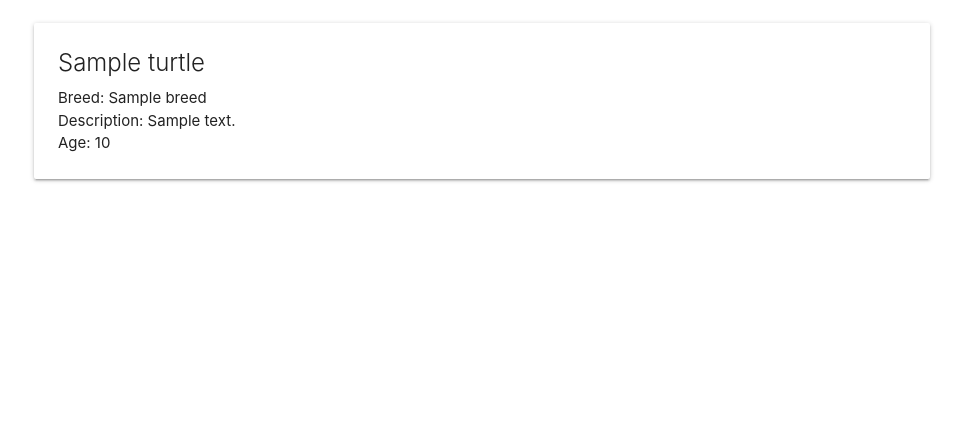
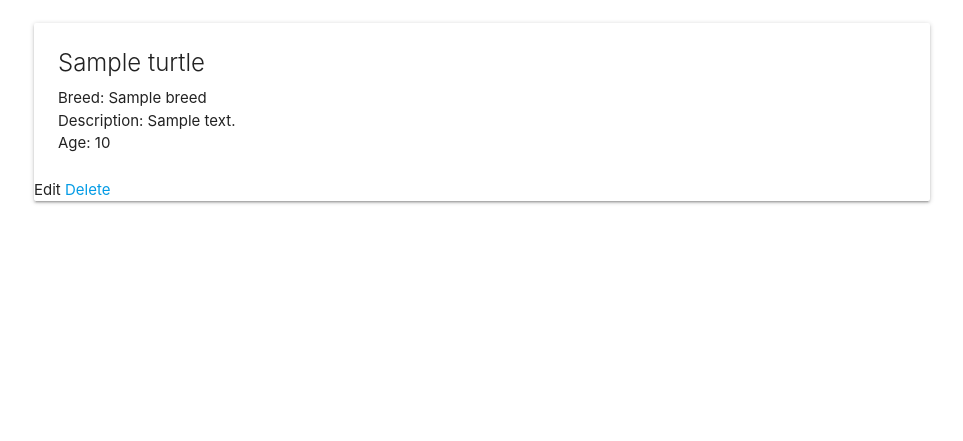
Before and after one commit to mykindofscum/TurtleCollector, a Django app: template main_app/templates/turtles/detail.html in a window 1280 px wide. Shown: the part 177-618 px from the top of the page, without its empty margins (158-1121 px from the left). Run offline with Django 3.2, Linux system fonts and the light colour scheme; the template is opened without the code that fills it: most values are stand-ins (such as "Sample title", 1, 10 or a date in 2020).

Commit message:
Add delete and updateview/link

```diff
--- a/main_app/models.py
+++ b/main_app/models.py
@@ -1,4 +1,5 @@
 from django.db import models
+from django.urls import reverse
 
 # Create your models here.
 class Turtle(models.Model):
@@ -9,3 +10,6 @@ class Turtle(models.Model):
 
     def __str__(self):
         return self.name
+
+    def get_absolute_url(self):
+        return reverse('detail', kwargs={'turtle_id': self.id})
--- a/main_app/templates/turtles/detail.html
+++ b/main_app/templates/turtles/detail.html
@@ -14,6 +14,10 @@
       <p>Age: Hatchling</p>
     {% endif %}
   </div>
+  <div class="card-action>
+    <a href="{% url 'turtles_update' turtle.id %}">Edit</a>
+    <a href="{% url 'turtles_delete' turtle.id %}">Delete</a>
+  </div>
 </div>
 
 {% endblock %}
--- a/main_app/urls.py
+++ b/main_app/urls.py
@@ -6,5 +6,7 @@ urlpatterns = [
     path('about/', views.about, name='about'),
     path('turtles/', views.turtles_index, name='index'),
     path('turtles/<int:turtle_id>/', views.turtles_detail, name='detail'),
-    path('turtles/create/', views.TurtleCreate.as_view(), name='turtles_create')
+    path('turtles/create/', views.TurtleCreate.as_view(), name='turtles_create'),
+    path('turtles/<int:pk>/update/', views.TurtleUpdate.as_view(), name='turtles_update'),
+    path('turtles/<int:pk>/delete/', views.TurtleDelete.as_view(), name='turtles_delete'),
 ]
```
Also changed, not shown: main_app/views.py (+9 -1 lines).
